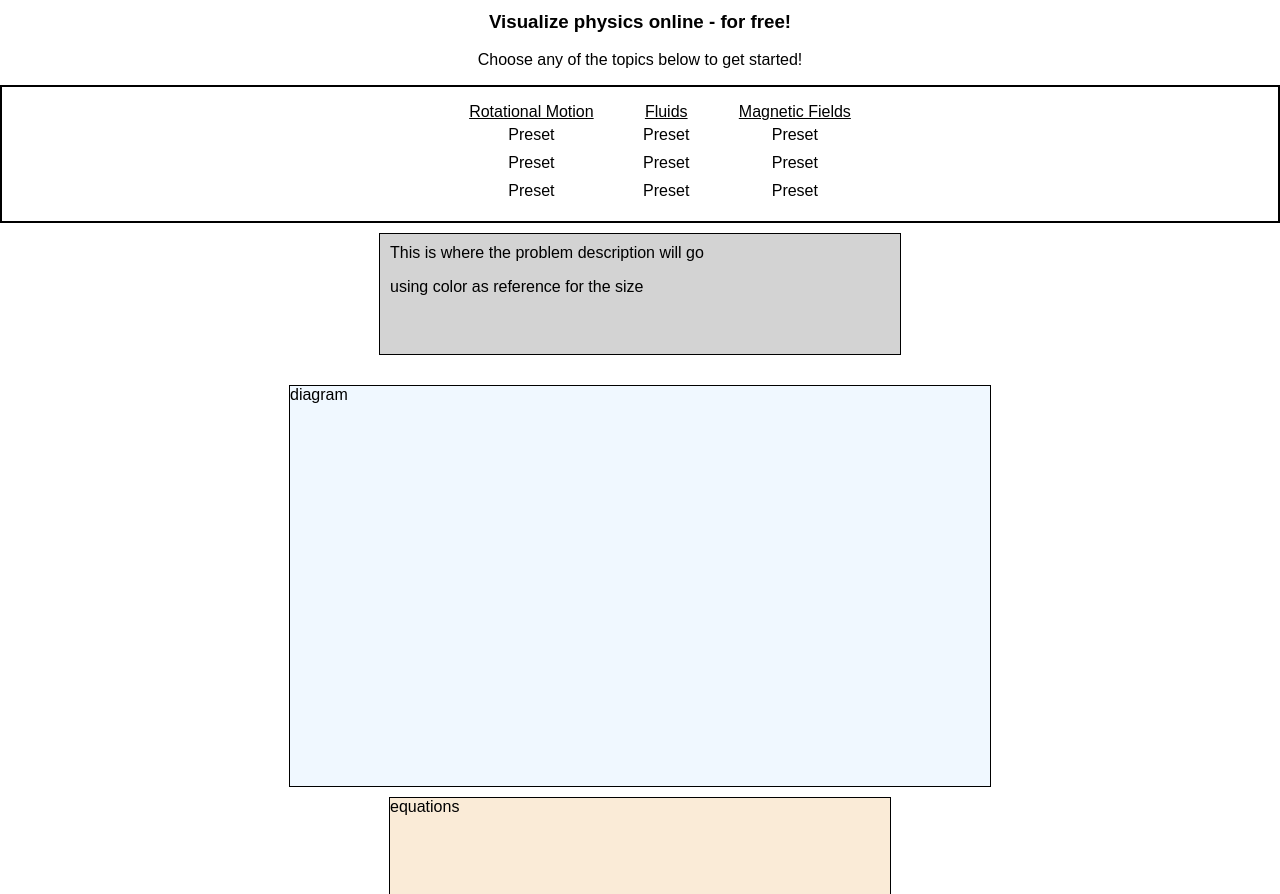
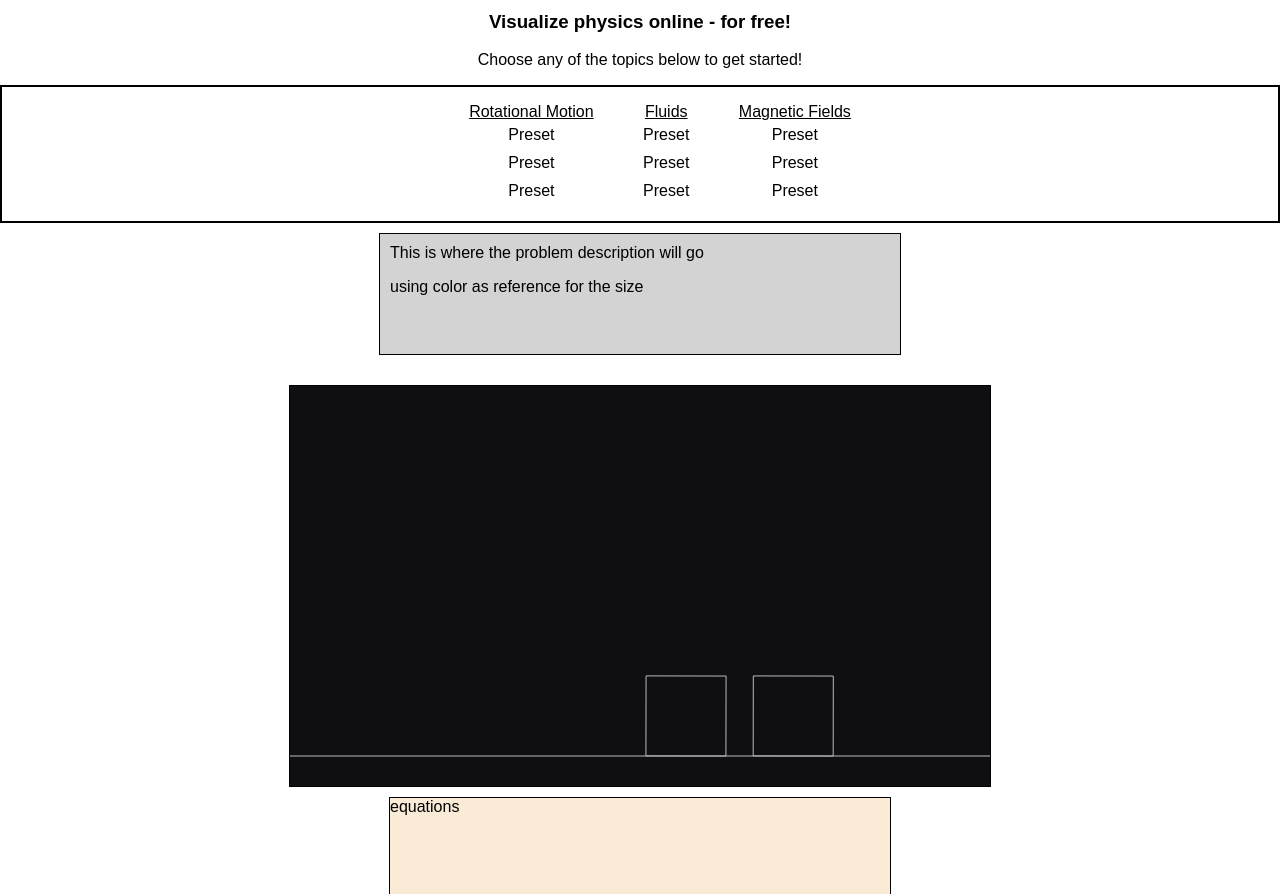
Before and after one commit to TheCPPGang/PhysicsVisualization, a plain HTML site: page public/index.html in a window 1280 px wide. Shown: the part 58-952 px from the top of the page. Drawn offline with Linux system fonts and the light colour scheme.

Commit message:
embedded demo into homepage

```diff
--- a/demo/demo.js
+++ b/demo/demo.js
@@ -1,3 +1,5 @@
+var canvas = document.getElementById('diagram');
+
 // module aliases
 var Engine = Matter.Engine,
     Render = Matter.Render,
@@ -5,24 +7,26 @@ var Engine = Matter.Engine,
     Bodies = Matter.Bodies;
 
 // create an engine
-var engine = Engine.create();
-
-// create a renderer
-var render = Render.create( {
-    element: document.body,
-    engine: engine
-} );
+var engine = Engine.create(canvas,
+{
+    render:
+	{
+        element: canvas,
+        options:
+		{
+            width: 700,
+            height: 400,
+        }
+    }
+});
 
 // create two boxes and a ground
-var boxA = Bodies.circle( 400, 200, 80, 80 );
+var boxA = Bodies.rectangle( 400, 200, 80, 80 );
 var boxB = Bodies.rectangle( 450, 50, 80, 80 );
-var ground = Bodies.rectangle( 400, 610, 810, 60, { isStatic: true } );
+var ground = Bodies.rectangle( 400, 400, 810, 60, { isStatic: true } );
 
 // add all of the bodies to the world
 World.add( engine.world, [boxA, boxB, ground] );
 
 // run the engine
-Engine.run(engine);
-
-// run the renderer
-Render.run(render);
+Engine.run( engine );
--- a/public/index.html
+++ b/public/index.html
@@ -4,7 +4,7 @@
 
         <link rel="stylesheet" href="index.css">
 
-        <script src="PhysicsVisualizer.js"></script>
+        <script language="javascript" type="text/javascript" src="../libraries/matter.js"></script>
 
         <title>Physics Visualizer</title>
 
@@ -68,7 +68,7 @@
 
         </div>
 
-        <div id="diagram">diagram</div>
+        <div id="diagram"></div>
 
         <div id="equations">equations</div>
 
@@ -82,4 +82,6 @@
 
     </footer>
 
+	<script language="javascript" type="text/javascript" src="../demo/demo.js"></script>
+
 </html>
```
